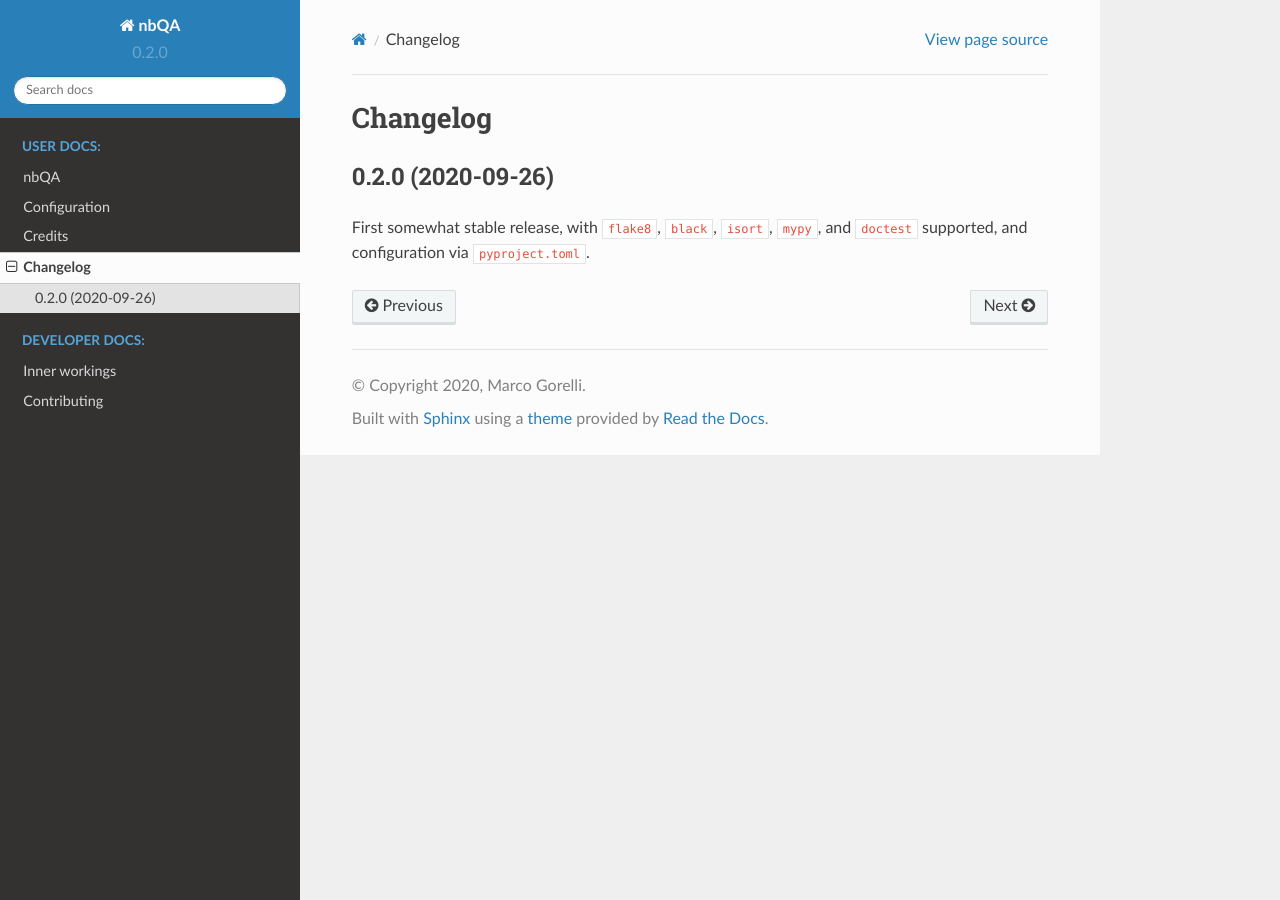
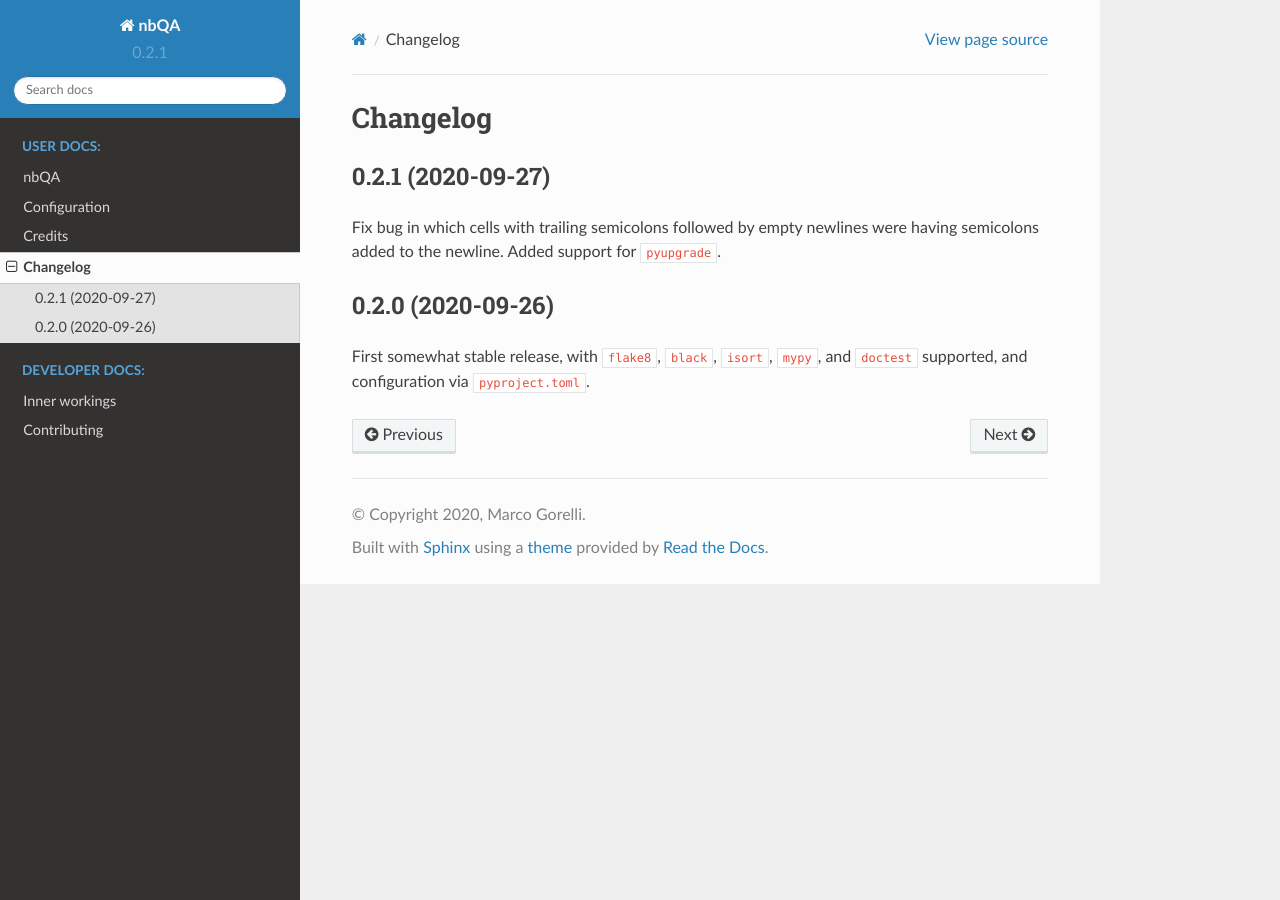
Before and after one commit to nbQA-dev/nbQA, a Sphinx documentation site: the page built from docs/history.rst, in a window 1280 px wide. Built offline with Sphinx 7.4.7 and the Read the Docs theme 2.0.0, drawn with Linux system fonts in a browser that asks for light colours.

Commit message:
V0.2.1 (#275)
* v0.2.1

* changelog entry

* order of changelog

```diff
--- a/docs/history.rst
+++ b/docs/history.rst
@@ -1,6 +1,12 @@
 =========
 Changelog
 =========
+
+0.2.1 (2020-09-27)
+------------------
+
+Fix bug in which cells with trailing semicolons followed by empty newlines were having semicolons added to the newline.
+Added support for ``pyupgrade``.
 
 0.2.0 (2020-09-26)
 ------------------
--- a/nbqa/__init__.py
+++ b/nbqa/__init__.py
@@ -2,4 +2,4 @@
 
 __author__ = """Marco Gorelli"""
 __email__ = "m.e.gorelli@gmail.com"
-__version__ = "0.2.0"
+__version__ = "0.2.1"
--- a/setup.cfg
+++ b/setup.cfg
@@ -1,5 +1,5 @@
 [bumpversion]
-current_version = 0.2.0
+current_version = 0.2.1
 
 [flake8]
 ignore = E203,E503,W504
--- a/setup.py
+++ b/setup.py
@@ -41,6 +41,6 @@
     test_suite="tests",
     tests_require=test_requirements,
     url="https://github.com/MarcoGorelli/nbQA",
-    version="0.2.0",
+    version="0.2.1",
     zip_safe=False,
 )
```
Also changed, not shown: README.md (+1 -1 lines).
